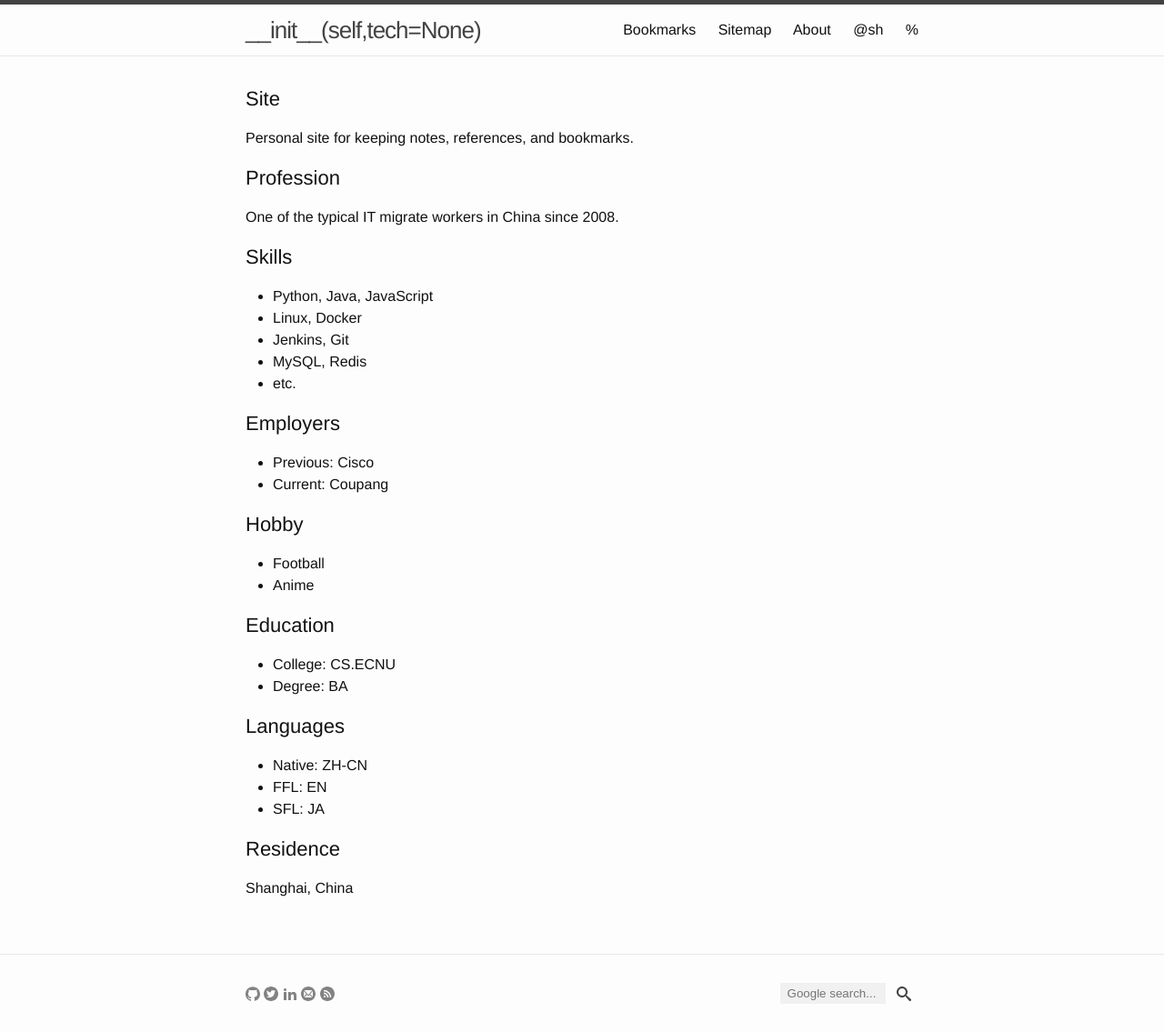
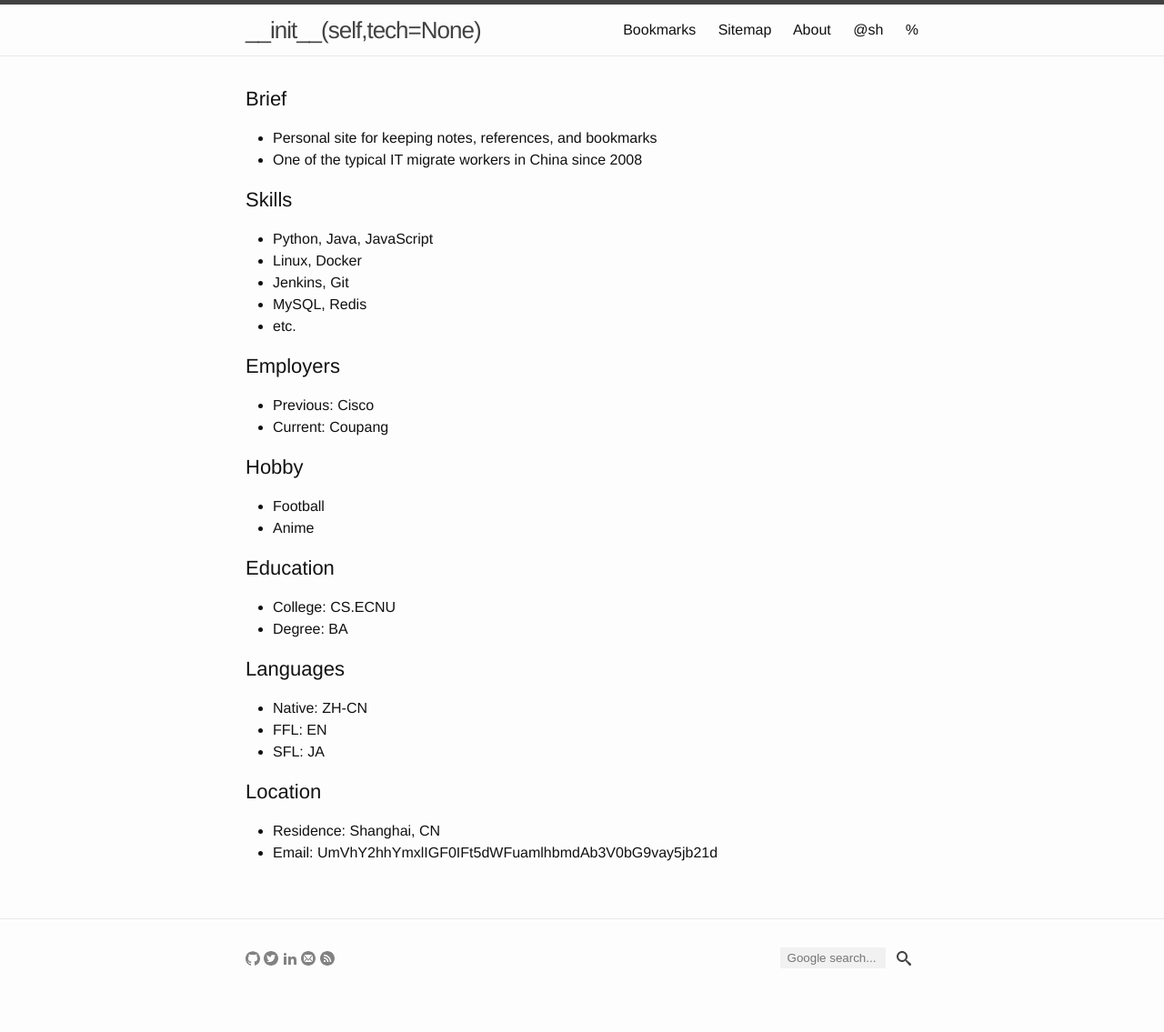
Before and after one commit to yuan-jiang/yuan-jiang.github.io, a Jekyll site: the page built from about.md, in a window 1280 px wide. Shown: the whole page at 91% size. Built offline with Jekyll 4.4.1, drawn with Linux system fonts in a browser that asks for light colours; after the commit the page ends 1096 px from its top, so only the background shows below that.

Commit message:
Updated about and bookmarks line break style

```diff
--- a/_data/bookmarks.yml
+++ b/_data/bookmarks.yml
@@ -57,7 +57,7 @@
   data:
     - description: JSReferences
       link: https://developer.mozilla.org/en-US/docs/Web/JavaScript
-    - description: AngularJs
+    - description: AngularJS
       link: https://docs.angularjs.org/api
     - description: JQuery
       link: http://api.jquery.com/
--- a/about.md
+++ b/about.md
@@ -4,11 +4,9 @@
 permalink: /about/
 ---
 
-## Site
-Personal site for keeping notes, references, and bookmarks.
-
-## Profession
-One of the typical IT migrate workers in China since 2008.
+## Brief
+- Personal site for keeping notes, references, and bookmarks
+- One of the typical IT migrate workers in China since 2008
 
 ## Skills
 - Python, Java, JavaScript
@@ -34,5 +32,6 @@
 - FFL: EN
 - SFL: JA
 
-## Residence
-Shanghai, China
+## Location
+- Residence: Shanghai, CN
+- Email: UmVhY2hhYmxlIGF0IFt5dWFuamlhbmdAb3V0bG9vay5jb21d
```
Also changed, not shown: bookmarks.md (+1 -1 lines).
